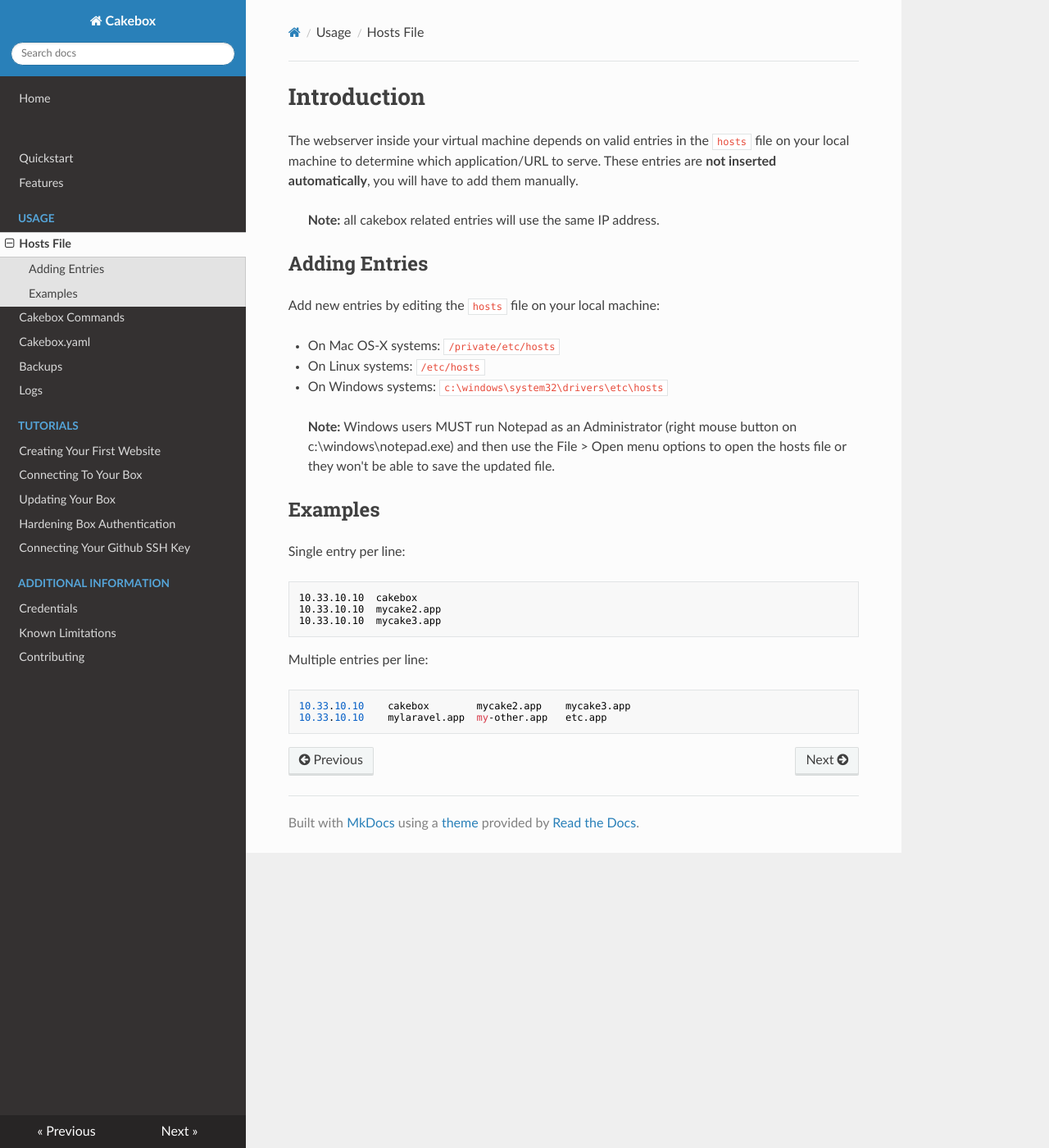
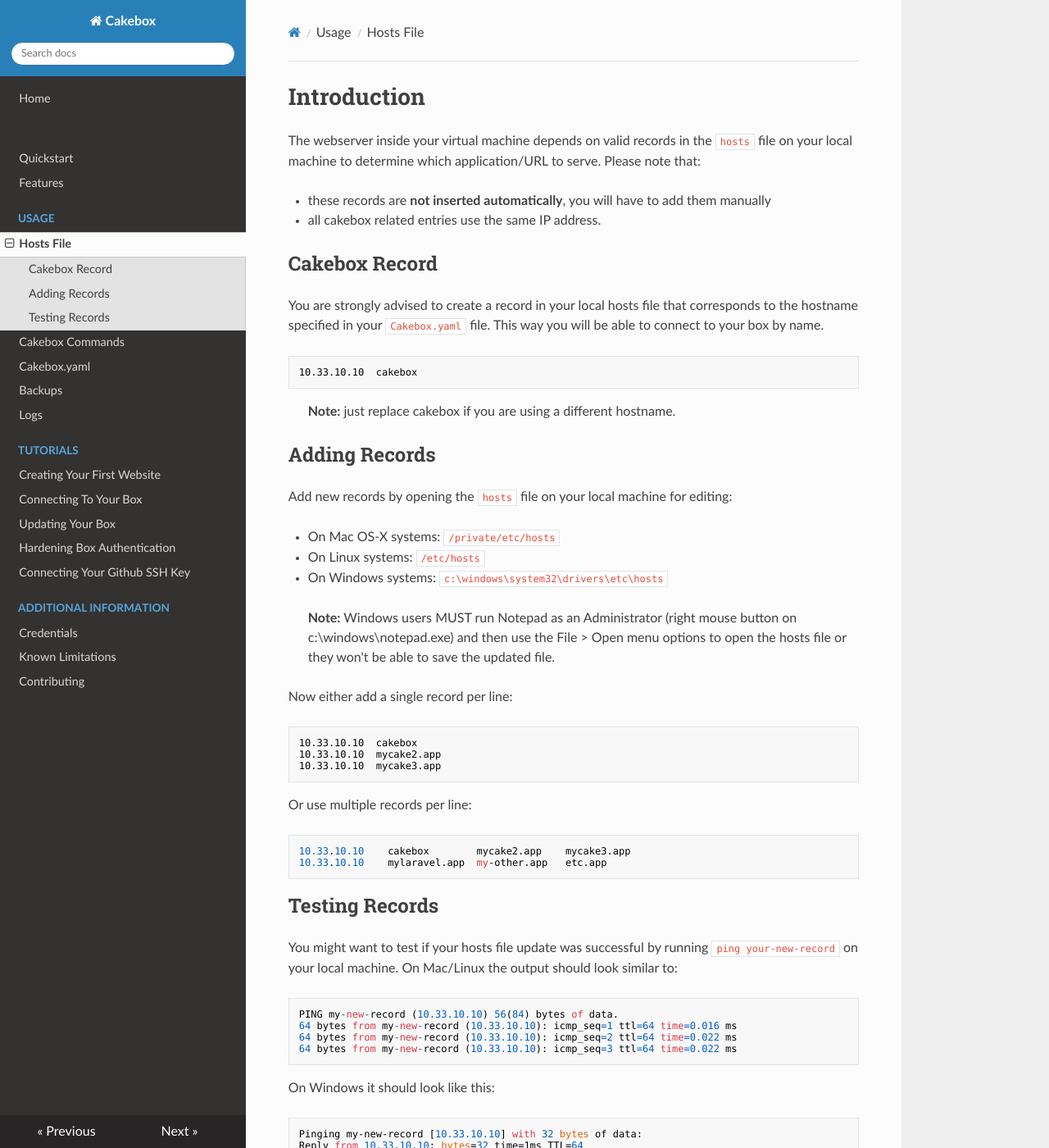
Before and after one commit to alt3/cakebox, an MkDocs documentation site: the page built from docs/sources/usage/hosts-file.md, in a window 1280 px wide and 1400 px high. Shown: the whole window at 82% size. Built offline with MkDocs 1.6.1, drawn with Linux system fonts in a browser that asks for light colours; nearby versions of some CDN libraries; old or Windows-style settings are respelled for this version of MkDocs; some of the changed text lies outside the part shown.

Commit message:
Doc preparation for 1.0-alpha1

````diff
--- a/docs/sources/usage/hosts-file.md
+++ b/docs/sources/usage/hosts-file.md
@@ -1,15 +1,27 @@
 # Introduction
 
-The webserver inside your virtual machine depends on valid entries in the
-``hosts`` file on your local machine to determine which application/URL to serve.
-These entries are **not inserted automatically**, you will have
-to add them manually.
+The webserver inside your virtual machine depends on valid records in the
+``hosts`` file on your local machine to determine which application/URL to
+serve. Please note that:
 
-> **Note:** all cakebox related entries will use the same IP address.
++ these records are **not inserted automatically**, you will have to add them manually
++ all cakebox related entries use the same IP address.
 
-## Adding Entries
+## Cakebox Record
 
-Add new entries by editing the ``hosts`` file on your local machine:
+You are strongly advised to create a record in your local hosts file that
+corresponds to the hostname specified in your ``Cakebox.yaml`` file. This way
+you will be able to connect to your box by name.
+
+```
+10.33.10.10  cakebox
+```
+
+> **Note:** just replace cakebox if you are using a different hostname.
+
+## Adding Records
+
+Add new records by opening the ``hosts`` file on your local machine for editing:
 
 - On Mac OS-X systems: ``/private/etc/hosts``
 - On Linux systems: ``/etc/hosts``
@@ -19,9 +31,7 @@ Add new entries by editing the ``hosts`` file on your local machine:
 > mouse button on c:\windows\notepad.exe) and then use the File > Open menu
 > options to open the hosts file or they won't be able to save the updated file.
 
-## Examples
-
-Single entry per line:
+Now either add a single record per line:
 
 ```
 10.33.10.10  cakebox
@@ -29,9 +39,31 @@ Single entry per line:
 10.33.10.10  mycake3.app
 ```
 
-Multiple entries per line:
+Or use multiple records per line:
 
 ```
 10.33.10.10    cakebox        mycake2.app    mycake3.app
 10.33.10.10    mylaravel.app  my-other.app   etc.app
 ```
+
+## Testing Records
+
+You might want to test if your hosts file update was
+successful by running ``ping your-new-record`` on your local machine. On Mac/Linux
+the output should look similar to:
+
+```
+PING my-new-record (10.33.10.10) 56(84) bytes of data.
+64 bytes from my-new-record (10.33.10.10): icmp_seq=1 ttl=64 time=0.016 ms
+64 bytes from my-new-record (10.33.10.10): icmp_seq=2 ttl=64 time=0.022 ms
+64 bytes from my-new-record (10.33.10.10): icmp_seq=3 ttl=64 time=0.022 ms
+```
+
+On Windows it should look like this:
+
+```
+Pinging my-new-record [10.33.10.10] with 32 bytes of data:
+Reply from 10.33.10.10: bytes=32 time=1ms TTL=64
+Reply from 10.33.10.10: bytes=32 time<1ms TTL=64
+Reply from 10.33.10.10: bytes=32 time<1ms TTL=64
+```
````
Also changed, not shown: docs/sources/features.md (+2 -2 lines), docs/sources/quickstart.md (+1 -1 lines), docs/sources/tutorials/updating-your-box.md (+9 -6 lines), docs/sources/usage/cakebox-commands.md (+1 -1 lines), docs/sources/usage/cakebox-yaml.md (+8 -5 lines).
